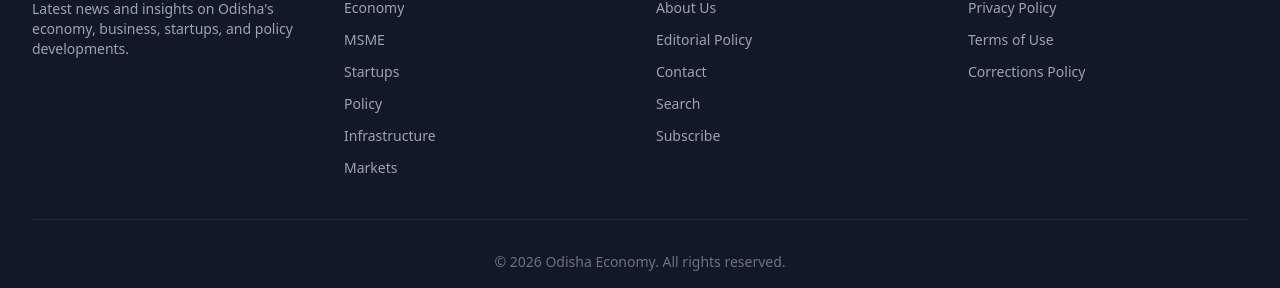
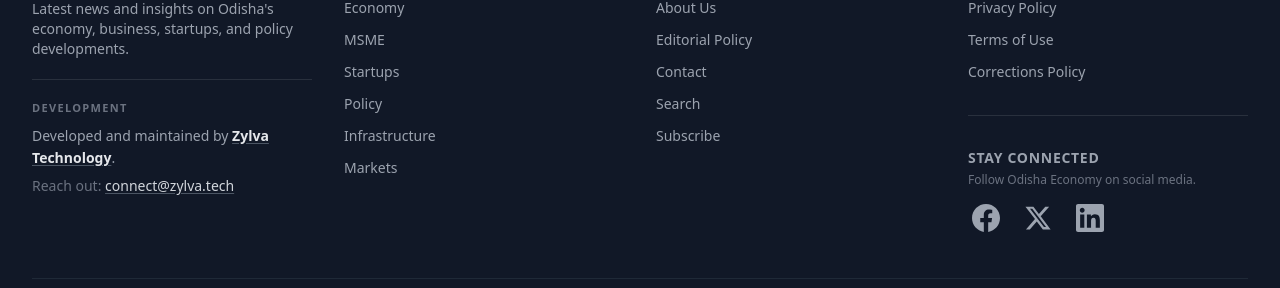
Before and after one commit to soumyaranjanpati/odisha-business-insight, a Next.js app: page / in a window 1280 px wide. Shown: the part 503-791 px from the top of the page. Built offline with nearby package versions, Linux system fonts and the light colour scheme; no server answers; the database is empty.

Commit message:
Added social media

```diff
--- a/src/components/article/ShareBar.tsx
+++ b/src/components/article/ShareBar.tsx
@@ -7,6 +7,10 @@
   const url = `${baseUrl}/article/${slug}`;
 
   const links = [
+    {
+      href: `https://www.facebook.com/sharer/sharer.php?u=${encodeURIComponent(url)}`,
+      label: "Facebook",
+    },
     {
       href: `https://twitter.com/intent/tweet?text=${encodeURIComponent(title)}&url=${encodeURIComponent(url)}`,
       label: "Twitter",
@@ -24,7 +28,7 @@
   return (
     <div className="mt-10 border-t border-gray-200 pt-6">
       <p className="text-sm font-medium text-gray-700">Share this article</p>
-      <div className="mt-2 flex gap-3">
+      <div className="mt-2 flex flex-wrap gap-x-4 gap-y-2">
         {links.map(({ href, label }) => (
           <a
             key={label}
--- /dev/null
+++ b/src/components/icons/SocialIcons.tsx
@@ -0,0 +1,25 @@
+import type { SVGProps } from "react";
+
+export function FacebookIcon(props: SVGProps<SVGSVGElement>) {
+  return (
+    <svg viewBox="0 0 24 24" fill="currentColor" aria-hidden {...props}>
+      <path d="M24 12.073c0-6.627-5.373-12-12-12s-12 5.373-12 12c0 5.99 4.388 10.954 10.125 11.854v-8.385H7.078v-3.47h3.047V9.43c0-3.007 1.792-4.669 4.533-4.669 1.312 0 2.686.235 2.686.235v2.953H15.83c-1.491 0-1.956.925-1.956 1.874v2.25h3.328l-.532 3.47h-2.796v8.385C19.612 23.027 24 18.062 24 12.073z" />
+    </svg>
+  );
+}
+
+export function TwitterIcon(props: SVGProps<SVGSVGElement>) {
+  return (
+    <svg viewBox="0 0 24 24" fill="currentColor" aria-hidden {...props}>
+      <path d="M18.244 2.25h3.308l-7.227 8.26 8.502 11.24H16.17l-5.214-6.817L4.99 21.75H1.68l7.73-8.835L1.254 2.25H8.08l4.713 6.231zm-1.161 17.52h1.833L7.084 4.126H5.117z" />
+    </svg>
+  );
+}
+
+export function LinkedInIcon(props: SVGProps<SVGSVGElement>) {
+  return (
+    <svg viewBox="0 0 24 24" fill="currentColor" aria-hidden {...props}>
+      <path d="M20.447 20.452h-3.554v-5.569c0-1.328-.027-3.037-1.852-3.037-1.853 0-2.136 1.445-2.136 2.939v5.667H9.351V9h3.414v1.561h.046c.477-.9 1.637-1.85 3.37-1.85 3.601 0 4.267 2.37 4.267 5.455v6.286zM5.337 7.433c-1.144 0-2.063-.926-2.063-2.065 0-1.138.92-2.063 2.063-2.063 1.14 0 2.064.925 2.064 2.063 0 1.139-.925 2.065-2.064 2.065zm1.782 13.019H3.555V9h3.564v11.452zM22.225 0H1.771C.792 0 0 .774 0 1.729v20.542C0 23.227.792 24 1.771 24h20.451C23.2 24 24 23.227 24 22.271V1.729C24 .774 23.2 0 22.222 0h.003z" />
+    </svg>
+  );
+}
--- a/src/components/layout/Footer.tsx
+++ b/src/components/layout/Footer.tsx
@@ -2,6 +2,7 @@
 import { getProfile } from "@/lib/auth";
 import { SITE_NAME, SITE_DESCRIPTION } from "@/lib/seo";
 import { APP_VERSION } from "@/lib/version";
+import { SocialFollowBlock } from "@/components/layout/SocialFollowBlock";
 
 const CATEGORIES = [
   { slug: "economy", name: "Economy" },
@@ -24,6 +25,32 @@
           <div>
             <h3 className="headline text-lg font-semibold text-white">{SITE_NAME}</h3>
             <p className="mt-2 text-sm text-gray-400">{SITE_DESCRIPTION}</p>
+            <div className="mt-5 border-t border-white/10 pt-5">
+              <p className="text-[11px] font-semibold uppercase tracking-[0.12em] text-gray-500">
+                Development
+              </p>
+              <p className="mt-2 text-sm leading-relaxed text-gray-400">
+                Developed and maintained by{" "}
+                <a
+                  href="https://zylva.tech"
+                  target="_blank"
+                  rel="noopener noreferrer"
+                  className="font-semibold text-gray-200 underline decoration-gray-600 underline-offset-2 transition-colors hover:text-white hover:decoration-white"
+                >
+                  Zylva Technology
+                </a>
+                .
+              </p>
+              <p className="mt-1.5 text-sm text-gray-500">
+                <span className="text-gray-500">Reach out: </span>
+                <a
+                  href="mailto:connect@zylva.tech"
+                  className="font-medium text-gray-300 underline decoration-gray-600 underline-offset-2 transition-colors hover:text-white hover:decoration-white"
+                >
+                  connect@zylva.tech
+                </a>
+              </p>
+            </div>
           </div>
           <div>
             <h4 className="text-sm font-semibold uppercase tracking-wider text-gray-400">
@@ -95,6 +122,9 @@
                 </Link>
               </li>
             </ul>
+            <div className="mt-8 border-t border-white/10 pt-8">
+              <SocialFollowBlock />
+            </div>
           </div>
         </div>
         <div className="mt-10 border-t border-fb-footer-border pt-8 text-center text-sm text-gray-500">
--- /dev/null
+++ b/src/components/layout/SocialFollowBlock.tsx
@@ -0,0 +1,53 @@
+import { FacebookIcon, LinkedInIcon, TwitterIcon } from "@/components/icons/SocialIcons";
+import { SITE_NAME } from "@/lib/seo";
+
+const fb = process.env.NEXT_PUBLIC_SOCIAL_FACEBOOK_URL?.trim();
+const tw = process.env.NEXT_PUBLIC_SOCIAL_TWITTER_URL?.trim();
+const li = process.env.NEXT_PUBLIC_SOCIAL_LINKEDIN_URL?.trim();
+
+/**
+ * Footer social row: icon links to official profiles (configure via NEXT_PUBLIC_SOCIAL_* env).
+ */
+export function SocialFollowBlock() {
+  const items: {
+    href: string | undefined;
+    label: string;
+    Icon: typeof FacebookIcon;
+  }[] = [
+    { href: fb, label: "Facebook", Icon: FacebookIcon },
+    { href: tw, label: "Twitter / X", Icon: TwitterIcon },
+    { href: li, label: "LinkedIn", Icon: LinkedInIcon },
+  ];
+
+  return (
+    <div>
+      <h4 className="text-sm font-semibold uppercase tracking-wider text-gray-400">Stay connected</h4>
+      <p className="mt-1 text-xs text-gray-500">Follow {SITE_NAME} on social media.</p>
+      <ul className="mt-3 flex items-center gap-4" role="list">
+        {items.map(({ href, label, Icon }) => (
+          <li key={label}>
+            {href ? (
+              <a
+                href={href}
+                target="_blank"
+                rel="noopener noreferrer"
+                className="inline-flex rounded-md p-1 text-gray-400 transition-colors hover:text-white focus:outline-none focus-visible:ring-2 focus-visible:ring-white/60"
+                aria-label={`${SITE_NAME} on ${label}`}
+              >
+                <Icon className="h-7 w-7" />
+              </a>
+            ) : (
+              <span
+                className="inline-flex cursor-not-allowed rounded-md p-1 text-gray-600 opacity-50"
+                title="Set NEXT_PUBLIC_SOCIAL_FACEBOOK_URL, NEXT_PUBLIC_SOCIAL_TWITTER_URL, or NEXT_PUBLIC_SOCIAL_LINKEDIN_URL in your deployment environment."
+                aria-label={`${label} link not configured`}
+              >
+                <Icon className="h-7 w-7" />
+              </span>
+            )}
+          </li>
+        ))}
+      </ul>
+    </div>
+  );
+}
```
Also changed, not shown: 1 other file (tests, documents, lock files or other folders).
